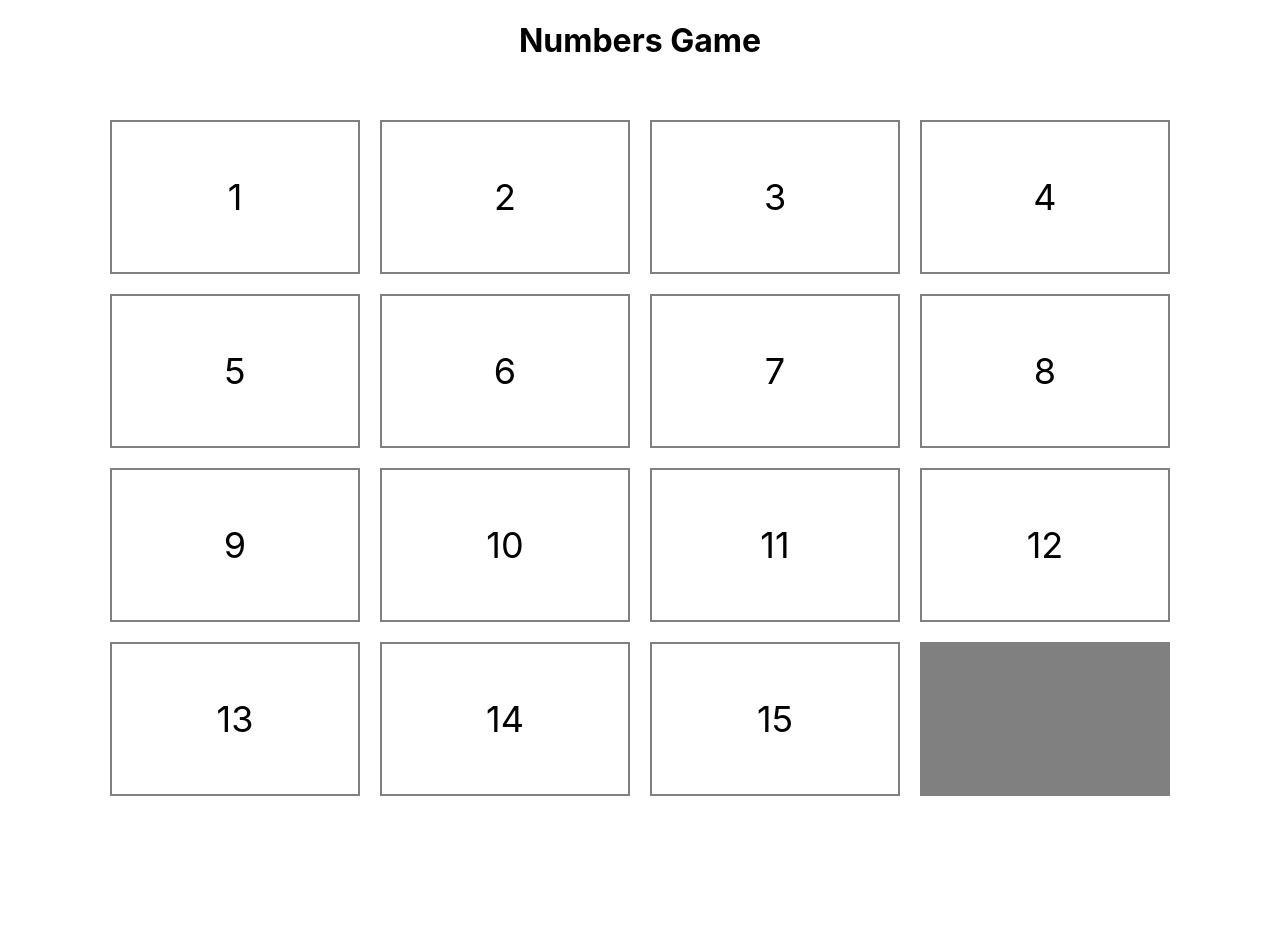
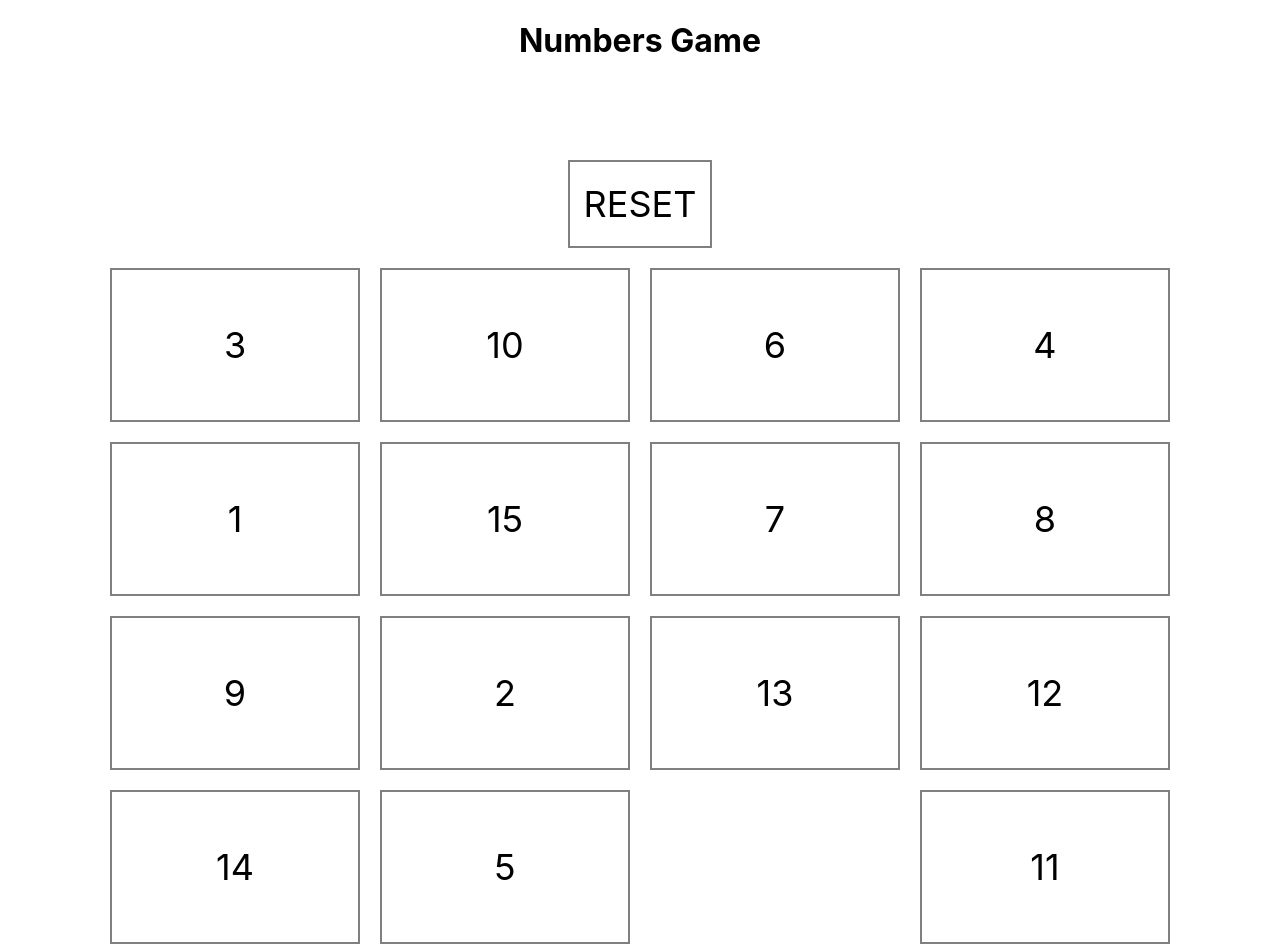
Before and after one commit to boosmoke/numbers-app-react, a React (Create React App) app: page / in a window 1280 px wide. Shown: the top 952 px of the page. Before the commit the page ends 856 px from the top, so only its background shows below. Built offline with nearby package versions, Linux system fonts and the light colour scheme.

Commit message:
ben test

```diff
--- a/src/components/Example/index.js
+++ b/src/components/Example/index.js
@@ -7,12 +7,59 @@ class Example extends React.Component {
   constructor(props) {
     super(props);
     this.state = {
+      win: ""
      };
+  }
+
+  shuffle(array) {
+    if(!array) {
+      array = numbers;
+    }
+    let currentIndex = array.length;
+    let temporaryValue;
+    let randomIndex;
+    // While there remain elements to shuffle...
+    while (0 !== currentIndex) {
+      // Pick a remaining element...
+      randomIndex = Math.floor(Math.random() * currentIndex);
+      currentIndex -= 1;
+      // And swap it with the current element.
+      temporaryValue = array[currentIndex];
+      array[currentIndex] = array[randomIndex];
+      array[randomIndex] = temporaryValue;
+    }
+
+    return array;
+  }
+
+  checkIfWin = () => {
+    let isWinner = false;
+    numbers.sort((a, b) => {
+      if(a>b) {
+        if(a === numbers[numbers.length - 1]){
+          isWinner =  true;
+        }
+      }
+    });
+    if(!isWinner){
+       return false;
+   } else {
+    this.setState({win: "YOU WON! CONGRATS!!!"});
+    }
   }
 
   moveBox = (number) => {
     let thisy = document.getElementById(number);
     let empty = document.getElementById("empty-box");
+
+ let swap = () => {
+      let texty = thisy.textContent;
+      thisy.id = "empty-box";
+      thisy.textContent = " ";
+      empty.id = texty;
+      empty.textContent = texty;
+      this.checkIfWin();
+    }
 
     /*
     console.log("THIS LEFT", thisy.offsetLeft);
@@ -50,6 +97,7 @@ class Example extends React.Component {
           empty.id = texty;
           empty.textContent = texty;
       }, 500);
+
     }
 
     if (thisy.offsetLeft === empty.offsetLeft && thisy.offsetTop === empty.offsetTop + 174)
@@ -81,6 +129,7 @@ class Example extends React.Component {
           empty.id = texty;
           empty.textContent = texty;
       }, 500);
+      this.checkIfWin();
     }
 
     if (thisy.offsetTop === empty.offsetTop && thisy.offsetLeft === (empty.offsetLeft - 270))
@@ -93,7 +142,8 @@ class Example extends React.Component {
         // timing options
         duration: 500,
         iterations: 1
-      });
+      },
+       swap());
 
       empty.animate([
         // keyframes
@@ -103,7 +153,8 @@ class Example extends React.Component {
         // timing options
         duration: 500,
         iterations: 1
-      });
+      },
+      swap());
 
 
     setTimeout(function(){
@@ -113,6 +164,7 @@ class Example extends React.Component {
       empty.id = texty;
       empty.textContent = texty;
     }, 500);
+    this.checkIfWin();
     }
 
     if (thisy.offsetTop === empty.offsetTop && thisy.offsetLeft === (empty.offsetLeft + 270))
@@ -145,13 +197,21 @@ class Example extends React.Component {
       empty.id = texty;
       empty.textContent = texty;
     }, 500);
-    }
+    this.checkIfWin();
   }
+  }
+
+  componentDidMount () {
+    this.shuffle(numbers);
+  }
+
   render() {
     return(
       <div>
         <h1>Numbers Game</h1>
         <div className="container">
+        <h2>{this.state.win}</h2>
+        <p class="box reset" onClick={() => this.shuffle(numbers)}>RESET</p>
           <div className="row">
             {numbers.map((number) => {
               return (Number.isInteger(number) ? <div onClick={() => this.moveBox(number)} id={number} className="box">{number}</div> : <div id="empty-box" className="box">{number}</div>)
--- a/src/components/Example/styles.css
+++ b/src/components/Example/styles.css
@@ -30,7 +30,14 @@
 }
 
 #empty-box {
-    background-color: grey;
+    z-index: -1;
+    border: 2px solid #fff;
+    background-color: transparent;
+    cursor: not-allowed;
+}
+
+.reset {
+    padding: 20px;
 }
 
 @media screen and (max-width: 767px) {
```
